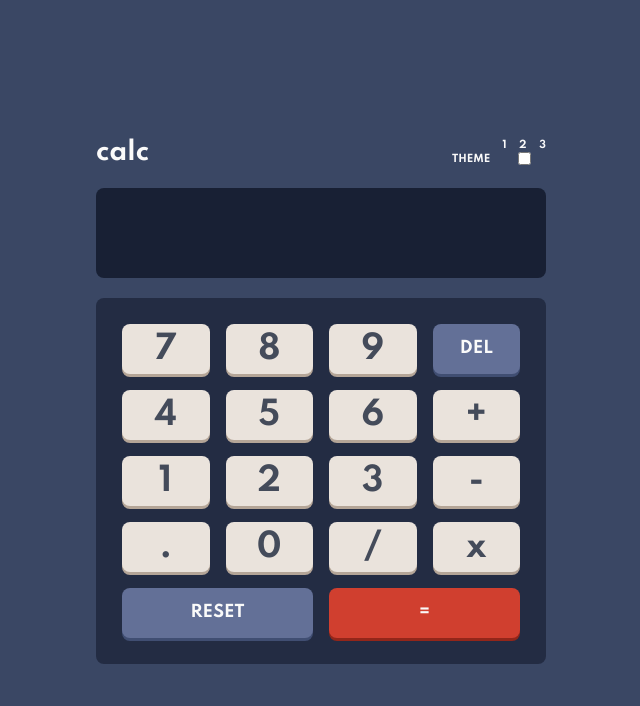
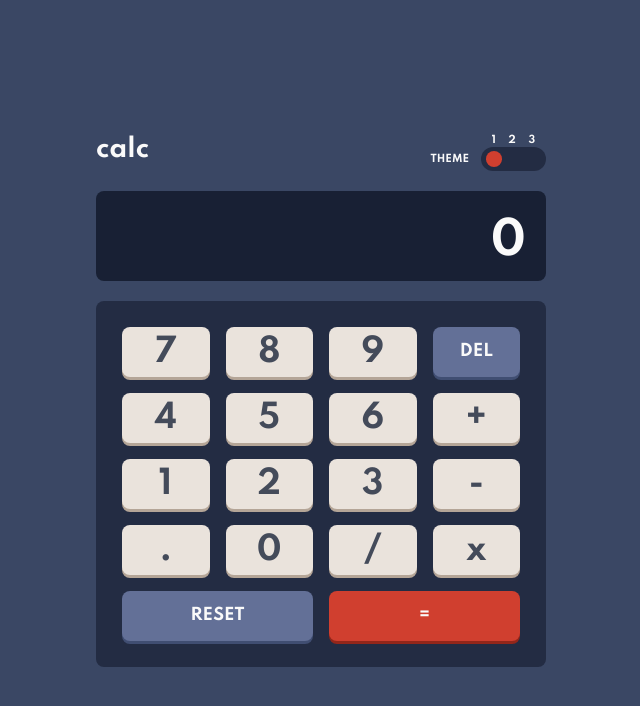
Before and after one commit to 300Marco/calculator-app, a plain HTML site: page index.html in a window 1280 px wide. Shown: the whole page, without its empty margins (319-959 px from the left). Drawn offline with Linux system fonts and the light colour scheme.

Commit message:
Created Page Theme Buttons

```diff
--- a/index.html
+++ b/index.html
@@ -27,9 +27,38 @@
                                 <span>3</span>
                             </div>
 
-                            <input
-                                type="checkbox"
-                                >
+                            <div class="input-option">
+                                <div class="radio">
+                                    <label>
+                                        <input
+                                            type="radio"
+                                            name="option"
+                                            id="theme-1"
+                                            checked
+                                        >
+                                    </label>
+                                </div>
+
+                                <div class="radio">
+                                    <label>
+                                        <input
+                                            type="radio"
+                                            name="option"
+                                            id="theme-2";
+                                        >
+                                    </label>
+                                </div>
+
+                                <div class="radio">
+                                    <label>
+                                        <input
+                                            type="radio"
+                                            name="option"
+                                            id="theme-3";
+                                        >
+                                    </label>
+                                </div>
+                            </div>
 
 
                         </div>
@@ -38,7 +67,7 @@
 
                 <div class="calc">
                     <div class="display">
-                        <input type="text">
+                        <input type="text" class="text-display">
                     </div>
 
                     <div class="buttons-calc">
```
